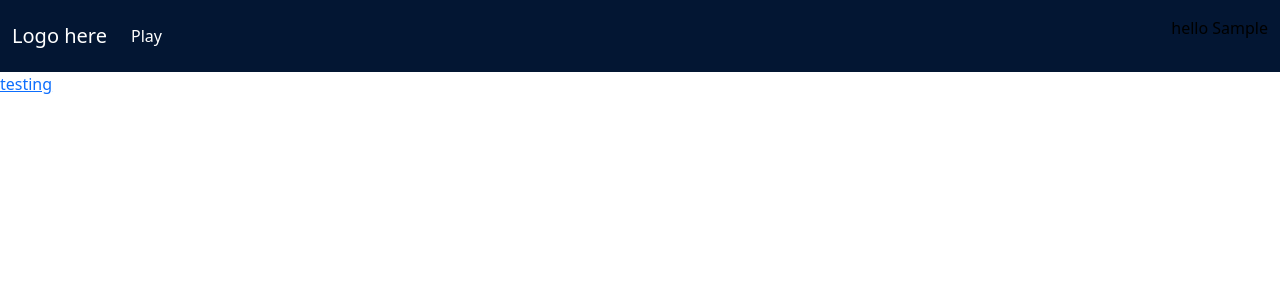
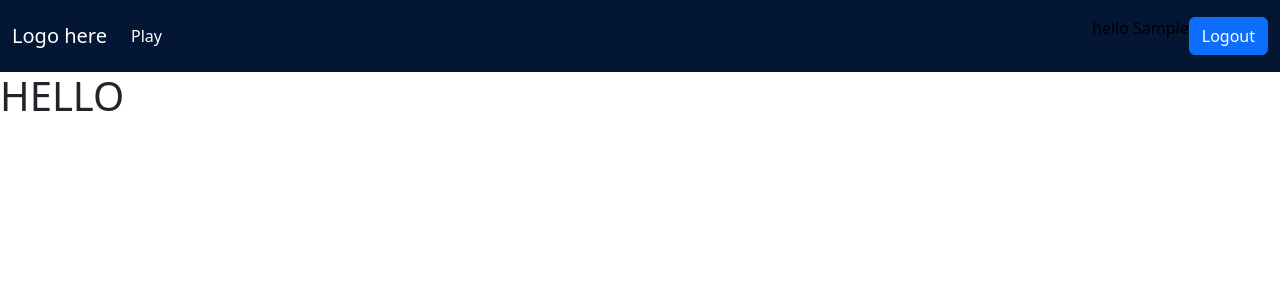
Before and after one commit to spad1011/C-S_WebDev, a React (Vite) app: page / in a window 1280 px wide. Both pictures are taken after typing "Sample", "Sample123" into the empty fields and a click on the button "Login". Shown: the top 300 px of the page. Built offline with nearby package versions, Linux system fonts and the light colour scheme.

Commit message:
Redesigned login implementation to make it available for all components. For that also the routes had to be refactored. Implemented login logic, added logout button and minor refactoring.

```diff
--- a/src/App.tsx
+++ b/src/App.tsx
@@ -1,15 +1,27 @@
 import './App.scss'
-import { Link } from 'react-router-dom'
-import { paths } from './config/paths'
-import { NavBar } from './components/NavBar/NavBar'
+import { Outlet } from 'react-router-dom'
+import { useState } from 'react';
 
-function App() {
+export interface LoggedInType {
+  state: boolean;
+}
 
-  return (
+export interface LoggedInContext{
+  loggedIn: LoggedInType;
+  setLoggedIn: React.Dispatch<React.SetStateAction<{ state: boolean }>>;
+}
+
+export const App = () => {
+
+  const [loggedIn, setLoggedIn] = useState({
+    state: sessionStorage.getItem('isLoggedInKey') === 'true'
+  } as LoggedInType);
+
+  return(
     <>
-      <NavBar/>
-
-      <Link to={`/${paths.game}`}> testing </Link>
+      <div>
+        <Outlet context = {{loggedIn, setLoggedIn}}></Outlet>
+      </div>
     </>
   )
 }
--- a/src/components/LogIn/LogIn.tsx
+++ /dev/null
@@ -1,48 +0,0 @@
-import { FormProvider, SubmitHandler, useForm } from "react-hook-form"
-import { LogInFormmm } from "./LogInForm/LogInForm"
-import { Form } from "react-bootstrap"
-import { useEffect, useState } from "react"
-
-export interface Inputs {
-    username: string
-    password: string
-}
-
-export const LogInnn = () => {
-    const [state, changeState] = useState(()=>{
-        const savedState = sessionStorage.getItem("savedValueKey")
-        return savedState === 'true' //Need to return bool and not string
-    })
-
-    useEffect(()=> {
-        sessionStorage.setItem("savedValueKey", state.toString());
-    }, [state])
-
-    const [uname, setUName] = useState<string>('')
-    const methods = useForm<Inputs>({
-        defaultValues: {
-            username: '',
-            password: '',
-        }
-    })
-
-    const {handleSubmit} = methods
-
-    const login: SubmitHandler<Inputs> = (data) => {
-       // username: data.username
-       // password: data.password
-        changeState(true)
-        setUName(data.username)
-    }
-
-    return(
-        <>
-            <FormProvider {...methods}>
-                <Form onSubmit={handleSubmit(login)}>
-                    {!state && (<LogInFormmm/>)}
-                    <p> hello {uname}</p>
-                </Form>
-            </FormProvider>
-        </>
-    )
-}
--- /dev/null
+++ b/src/components/LogIn/LogIn/LogIn.tsx
@@ -0,0 +1,74 @@
+import { FormProvider, SubmitHandler, useForm } from "react-hook-form"
+import { LogInForm } from "../LogInForm/LogInForm"
+import { Button, Form } from "react-bootstrap"
+import { useEffect, useState } from "react"
+import { useOutletContext } from "react-router-dom";
+import { LoggedInContext } from "../../../App";
+
+
+export interface Inputs {
+    username: string
+    password: string
+}
+
+//named differently because of some internal NavBar error with Bootstrap
+export const Login = () => {
+   /* const [loggedIn, changeLoggedIn] = useState(()=>{
+        const savedState = isLoggedIn() //Need to return bool and not string
+        return savedState;
+    })*/
+
+    const {loggedIn, setLoggedIn} = useOutletContext<LoggedInContext>();
+
+    useEffect(()=> {
+        sessionStorage.setItem("isLoggedInKey", loggedIn.state.toString());
+    }, [loggedIn])
+
+    const [uname, setUName] = useState<string>('')
+    const methods = useForm<Inputs>({
+        defaultValues: {
+            username: '',
+            password: '',
+        }
+    })
+
+    const {handleSubmit, reset} = methods
+
+    const login: SubmitHandler<Inputs> = (data) => {
+       // username: data.username
+       // password: data.password
+        setLoggedIn({state: true});
+        setUName(data.username);
+        reset();
+    }
+
+    const logout = () => {
+        setLoggedIn({state:false})
+        setUName("")
+        reset()
+    }
+
+
+    return(
+        <>
+            <FormProvider {...methods}>
+                <Form onSubmit={handleSubmit(login)}>
+                    {!loggedIn.state && (<LogInForm/>)}
+                    <p> hello {uname}</p>
+                </Form>
+                {loggedIn.state && (
+                    <Button
+                        variant="primary"
+                        type = "submit"
+                        onClick={(e) => {
+                            e.preventDefault();
+                            e.stopPropagation();
+                            logout();
+                        }}>
+                        Logout
+                    </Button>
+                )}
+            </FormProvider>
+        </>
+    )
+}
--- a/src/components/LogIn/LogInForm/LogInForm.tsx
+++ b/src/components/LogIn/LogInForm/LogInForm.tsx
@@ -4,10 +4,8 @@ import Form from 'react-bootstrap/Form';
 import {  useFormContext } from 'react-hook-form';
 
 
-export const LogInFormmm = () => {
-    const {
-        register,
-    } = useFormContext();
+export const LogInForm = () => {
+    const { register } = useFormContext();
 
     return(
             <Stack direction='horizontal' gap={3}>
--- a/src/components/NavBar/NavBar.tsx
+++ b/src/components/NavBar/NavBar.tsx
@@ -1,10 +1,15 @@
 import { Container, Nav, Navbar } from "react-bootstrap"
-import { Link } from "react-router-dom"
+import { Link, useOutletContext } from "react-router-dom"
 import { paths } from "../../config/paths"
-import { LogInnn } from '../LogIn/LogIn'
+import { Login } from '../LogIn/LogIn/LogIn'
 import './NavBar.scss'
+import { LoggedInContext } from "../../App"
+
+
 export const NavBar = () => {
-    const isLoggedIn = true
+
+    const {loggedIn } = useOutletContext<LoggedInContext>();
+
     return (
         <Navbar expand = "lg" className = "custom-navbar">
             <Container fluid>
@@ -15,7 +20,7 @@ export const NavBar = () => {
                 <Navbar.Collapse id="basic-navbar-nav">
 
                     <Nav className="me-auto">
-                        {isLoggedIn && (
+                        {loggedIn.state && (
                             <Nav.Link as={Link} to={paths.game}>
                                 Play
                             </Nav.Link>
@@ -23,7 +28,7 @@ export const NavBar = () => {
                     </Nav>
                 </Navbar.Collapse>
                 <Navbar className="Toggle">
-                    <LogInnn />
+                    <Login />
                 </Navbar>
             </Container>
         </Navbar>
--- /dev/null
+++ b/src/components/Start/Start.tsx
@@ -0,0 +1,8 @@
+import { NavBar } from "../NavBar/NavBar"
+
+export const Start = () => (
+    <>
+        <NavBar/>
+        <h1>HELLO</h1>
+    </>
+)
--- a/src/main.tsx
+++ b/src/main.tsx
@@ -7,18 +7,31 @@ import './index.css';
 import {createBrowserRouter, RouterProvider} from 'react-router-dom'
 import { Game } from './pages/game.tsx';
 import 'bootstrap/dist/css/bootstrap.min.css';
+import { Start } from './components/Start/Start.tsx';
 
 const router = createBrowserRouter([
   {
-    path: '/',
+    path: paths.root,
     element: <App />,
-    errorElement: <ErrorDetails/>
+    errorElement: <ErrorDetails/>,
+    children: [
+      {
+        errorElement: <ErrorDetails/>,
+        children: [
+          {
+            index: true,
+            element: <Start/>
+          },
+          {
+            path: paths.game,
+            element: <Game/>
+          }
+        ]
+      }
+    ]
   },
-  {
-    path: paths.game,
-    element: <Game/>
-  }
-])
+
+]);
 
 createRoot(document.getElementById('root')!).render(
   <StrictMode>
```
